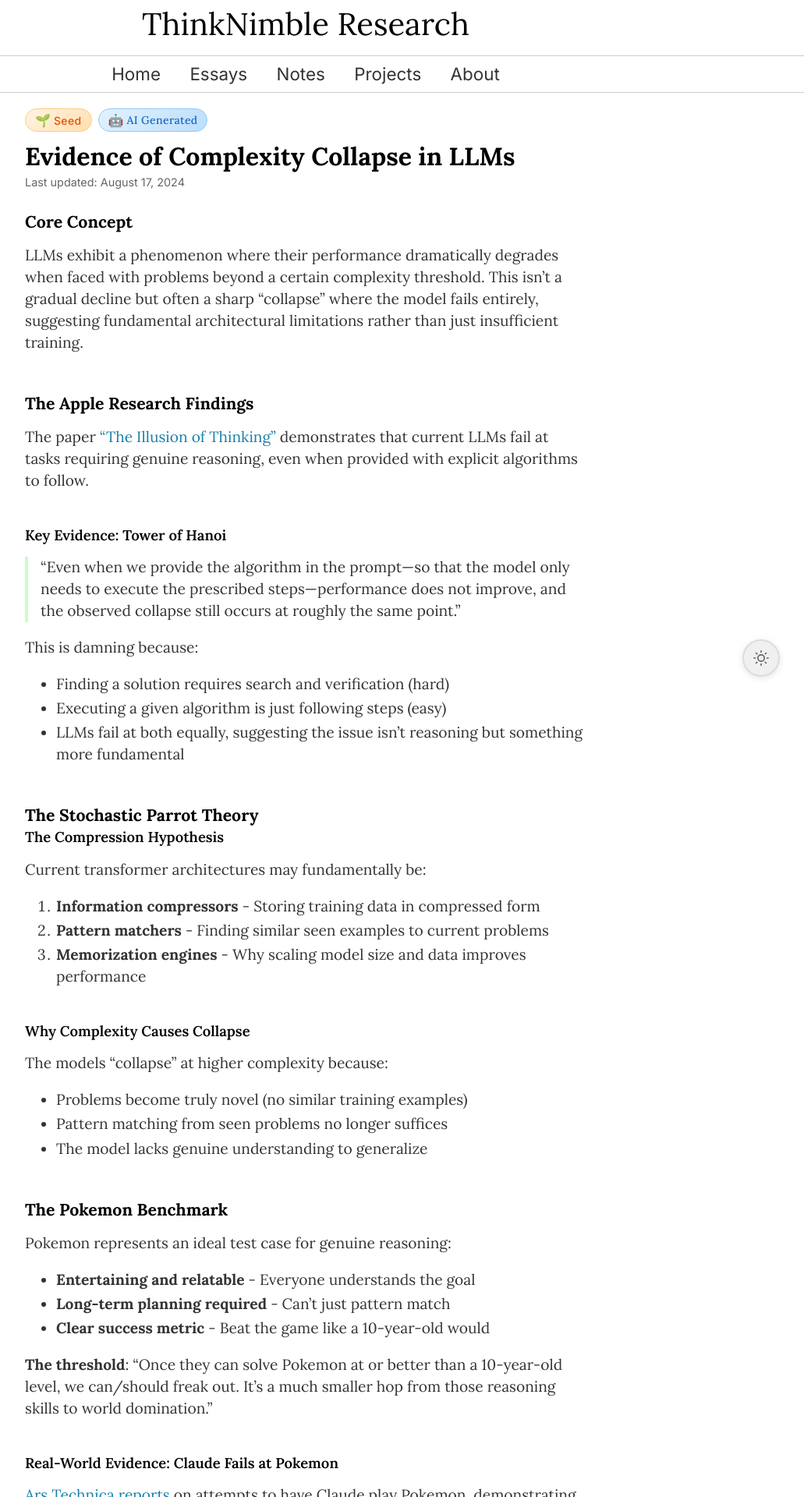
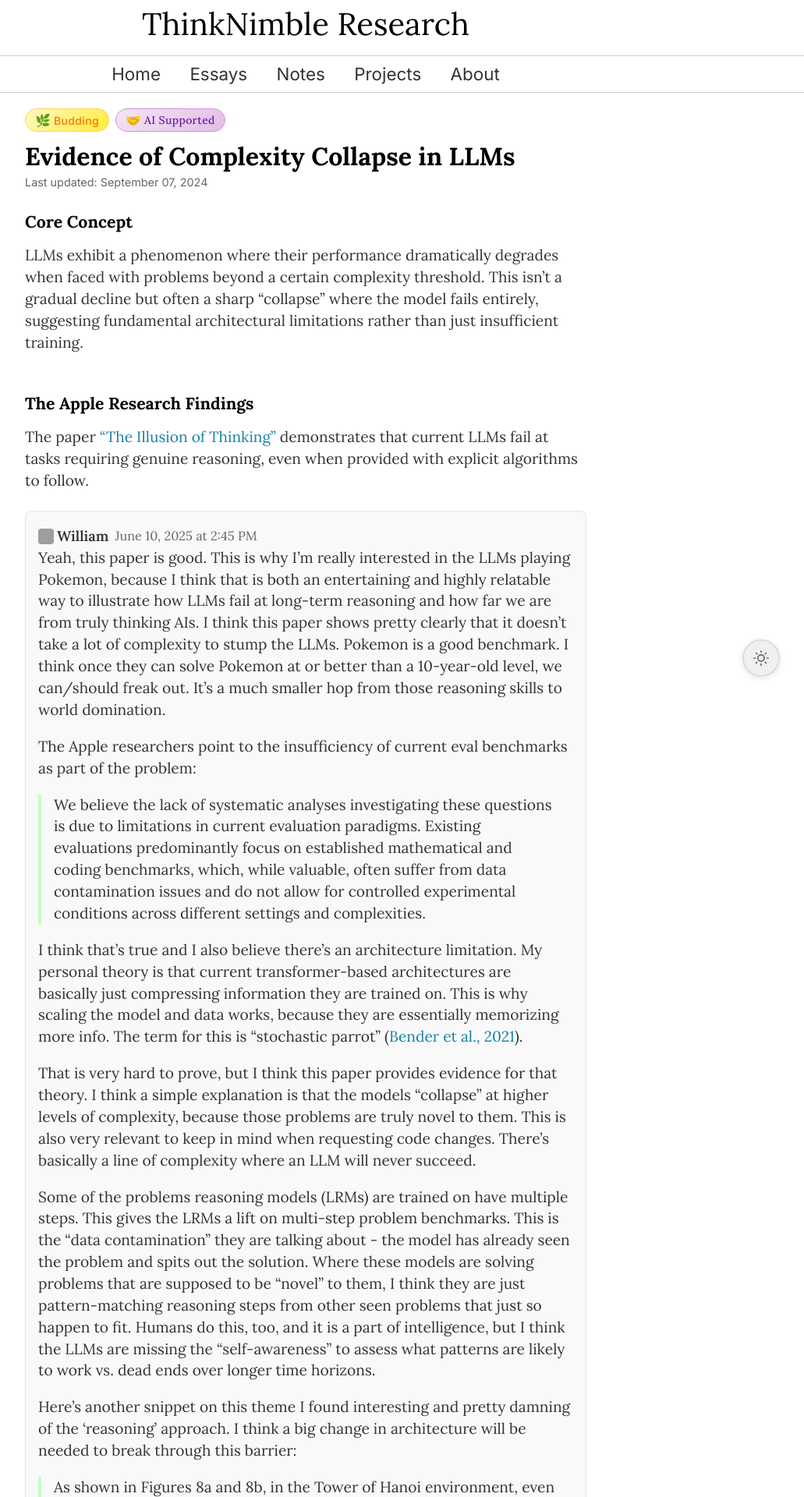
Before and after one commit to thinknimble/tn-research, a Jekyll site: the page built from _notes/complexity-collapse-llms.md, in a window 1280 px wide. Shown: the top 1920 px of the page at 78% size, without its empty margins (248-1279 px from the left). Built offline with Jekyll 4.4.1, drawn with Linux system fonts in a browser that asks for light colours; comment, search, counter and statistics services are not loaded; some of the changed text lies outside the part shown; grey boxes are pictures that could not be loaded.

Commit message:
Update complexity collapse note with team discussion and improvements
- Add team Slack conversation about the Apple paper and Pokemon benchmark
- Include complexity collapse graph from the paper
- Convert stochastic parrot footnote to inline citation (Bender et al., 2021)
- Remove redundant sections that repeated points from the discussion
- Add responses from Marcy about telling her nephews about AI world domination

```diff
--- a/_notes/complexity-collapse-llms.md
+++ b/_notes/complexity-collapse-llms.md
@@ -1,11 +1,11 @@
 ---
 layout: note
 title: "Evidence of Complexity Collapse in LLMs"
-date: 2024-08-17
-updated: 2024-08-17
-status: seed
-attribution: ai-generated
-summary: "Apple research reveals LLMs hit sharp performance cliffs at complexity thresholds, failing even when given explicit algorithms to follow—suggesting fundamental architectural limits."
+date: 2024-06-10
+updated: 2024-09-07
+status: budding
+attribution: ai-supported
+summary: "Apple research suggests LLMs hit sharp performance cliffs at complexity thresholds, failing even when given explicit algorithms to follow. This suggests fundamental architectural limits."
 tags: [AI, llm-limitations, reasoning, complexity, architecture, benchmarking]
 ---
 
@@ -17,87 +17,47 @@
 
 The paper ["The Illusion of Thinking"](https://ml-site.cdn-apple.com/papers/the-illusion-of-thinking.pdf) demonstrates that current LLMs fail at tasks requiring genuine reasoning, even when provided with explicit algorithms to follow.
 
-### Key Evidence: Tower of Hanoi
+<div class="conversation">
+{% message author-id="william-huster" name="first" time="June 10, 2025 at 2:45 PM" %}
+Yeah, this paper is good. This is why I'm really interested in the LLMs playing Pokemon, because I think that is both an entertaining and highly relatable way to illustrate how LLMs fail at long-term reasoning and how far we are from truly thinking AIs. I think this paper shows pretty clearly that it doesn't take a lot of complexity to stump the LLMs. Pokemon is a good benchmark. I think once they can solve Pokemon at or better than a 10-year-old level, we can/should freak out. It's a much smaller hop from those reasoning skills to world domination.
 
-> "Even when we provide the algorithm in the prompt—so that the model only needs to execute the prescribed steps—performance does not improve, and the observed collapse still occurs at roughly the same point."
+The Apple researchers point to the insufficiency of current eval benchmarks as part of the problem:
 
-This is damning because:
+> We believe the lack of systematic analyses investigating these questions is due to limitations in current evaluation paradigms. Existing evaluations predominantly focus on established mathematical and coding benchmarks, which, while valuable, often suffer from data contamination issues and do not allow for controlled experimental conditions across different settings and complexities.
 
-- Finding a solution requires search and verification (hard)
-- Executing a given algorithm is just following steps (easy)
-- LLMs fail at both equally, suggesting the issue isn't reasoning but something more fundamental
+I think that's true and I also believe there's an architecture limitation. My personal theory is that current transformer-based architectures are basically just compressing information they are trained on. This is why scaling the model and data works, because they are essentially memorizing more info. The term for this is "stochastic parrot" ([Bender et al., 2021](https://dl.acm.org/doi/10.1145/3442188.3445922)).
 
-## The Stochastic Parrot Theory
+That is very hard to prove, but I think this paper provides evidence for that theory. I think a simple explanation is that the models "collapse" at higher levels of complexity, because those problems are truly novel to them. This is also very relevant to keep in mind when requesting code changes. There's basically a line of complexity where an LLM will never succeed.
 
-### The Compression Hypothesis
+Some of the problems reasoning models (LRMs) are trained on have multiple steps. This gives the LRMs a lift on multi-step problem benchmarks. This is the "data contamination" they are talking about - the model has already seen the problem and spits out the solution. Where these models are solving problems that are supposed to be "novel" to them, I think they are just pattern-matching reasoning steps from other seen problems that just so happen to fit. Humans do this, too, and it is a part of intelligence, but I think the LLMs are missing the "self-awareness" to assess what patterns are likely to work vs. dead ends over longer time horizons.
 
-Current transformer architectures may fundamentally be:
+Here's another snippet on this theme I found interesting and pretty damning of the 'reasoning' approach. I think a big change in architecture will be needed to break through this barrier:
 
-1. **Information compressors** - Storing training data in compressed form
-2. **Pattern matchers** - Finding similar seen examples to current problems
-3. **Memorization engines** - Why scaling model size and data improves performance
+> As shown in Figures 8a and 8b, in the Tower of Hanoi environment, even when we provide the algorithm in the prompt—so that the model only needs to execute the prescribed steps—performance does not improve, and the observed collapse still occurs at roughly the same point. This is noteworthy because finding and devising a solution should require substantially more computation (e.g., for search and verification) than merely executing a given algorithm.
 
-### Why Complexity Causes Collapse
+![Complexity collapse in Tower of Hanoi experiments](/static/images/posts/complexity-collapse-llms/complexity-collapse-graphs.png)
+_Figures 8a and 8b from ["The Illusion of Thinking"](https://ml-site.cdn-apple.com/papers/the-illusion-of-thinking.pdf) - Apple ML Research. Performance collapses at the same complexity threshold even when the algorithm is provided in the prompt._
 
-The models "collapse" at higher complexity because:
+{% endmessage %}
 
-- Problems become truly novel (no similar training examples)
-- Pattern matching from seen problems no longer suffices
-- The model lacks genuine understanding to generalize
+{% message author-id="marcy-ewald" name="first" time="June 10th at 1:47 PM" %}
 
-## The Pokemon Benchmark
+> I think once they can solve Pokemon at or better than a 10-year-old level, we can/should freak out. It's a much smaller hop from those reasoning skills to world domination.
 
-Pokemon represents an ideal test case for genuine reasoning:
+lol
 
-- **Entertaining and relatable** - Everyone understands the goal
-- **Long-term planning required** - Can't just pattern match
-- **Clear success metric** - Beat the game like a 10-year-old would
+i'm going to tell my nephews this
+{% endmessage %}
 
-**The threshold**: "Once they can solve Pokemon at or better than a 10-year-old level, we can/should freak out. It's a much smaller hop from those reasoning skills to world domination."
+{% message author-id="william-huster" name="first" time="June 10th at 1:51 PM" reactions="🦸:1" %}
+All your nephews are missing is immediate mental access to all the world's information 😄
+{% endmessage %}
 
-### Real-World Evidence: Claude Fails at Pokemon
+</div>
 
-[Ars Technica reports](https://arstechnica.com/ai/2025/03/why-anthropics-claude-still-hasnt-beaten-pokemon/) on attempts to have Claude play Pokemon, demonstrating the practical reality of complexity collapse. Despite being one of the most advanced LLMs available, Claude struggles with the long-term planning and strategic thinking that children master easily in the game. This validates the Pokemon benchmark as a genuine test of reasoning capabilities rather than pattern matching.
+## Real-World Evidence: Claude Fails at Pokemon
 
-## Current Evaluation Problems
-
-Apple researchers identify critical issues:
-
-> "Existing evaluations predominantly focus on established mathematical and coding benchmarks, which, while valuable, often suffer from data contamination issues and do not allow for controlled experimental conditions."
-
-### Data Contamination
-
-- Models have seen benchmark problems during training
-- They memorize solutions rather than reasoning to them
-- When problems appear "novel," models are just pattern-matching from similar seen problems
-
-## Implications for Practical Use
-
-### The Complexity Line
-
-"There's basically a line of complexity where an LLM will never succeed."
-
-For code generation and modification:
-
-- Simple, pattern-based changes work well
-- Novel architectural decisions fail
-- Complex multi-step reasoning collapses
-
-### What's Missing
-
-LLMs lack the "self-awareness" to:
-
-- Assess which patterns are likely to work
-- Identify dead ends early
-- Adjust strategies over longer time horizons
-
-## Architectural Limitations
-
-Current reasoning models (LRMs) show improvement on multi-step benchmarks, but this may be illusory:
-
-- They're trained on multi-step problems
-- Apparent reasoning is just sophisticated pattern matching
-- Without architectural change, the complexity ceiling remains
+[Ars Technica reports](https://arstechnica.com/ai/2025/03/why-anthropics-claude-still-hasnt-beaten-pokemon/) on attempts to have Claude play Pokemon, demonstrating the practical reality of complexity collapse. Despite being one of the most advanced LLMs available, Claude struggles with the long-term planning and strategic thinking that children master easily in the game.
 
 ## Future Directions
 
@@ -108,11 +68,4 @@
 3. **Self-assessment mechanisms** for strategy evaluation
 4. **Working memory** for maintaining complex state
 
-## The Bottom Line
-
-Current LLMs are sophisticated pattern matchers, not reasoning engines. They compress and retrieve information brilliantly but collapse when faced with genuine novelty or complexity. This fundamental limitation shapes what we can realistically expect from them.
-
 ---
-
-Tags: #AI #LLMlimitations #Reasoning #Complexity #Architecture #Benchmarking
-Related: [[LLM Agents - Command Line for Everyone]] [[Natural Language as the New Programming Syntax]] [[The Stochastic Parrot Hypothesis]]
--- a/static/css/style.css
+++ b/static/css/style.css
@@ -1090,9 +1090,9 @@
 .conversation {
   margin: 1.5rem 0;
   padding: 1rem;
-  background: #f8f8f8;
+  background: #f9f9f9;
   border-radius: 8px;
-  border: 1px solid #e0e0e0;
+  border: 1px solid #e5e5e5;
 }
 
 .conversation-message {
@@ -1152,6 +1152,12 @@
   color: #999;
 }
 
+/* Light mode conversation styles */
+html[data-theme="light"] .conversation {
+  background: #f9f9f9;
+  border-color: #e5e5e5;
+}
+
 /* Message reactions styling */
 .message-reactions {
   margin-top: 0.5rem;
```
Also changed, not shown: _notes/infinite-ui.md (+1 -1 lines), _notes/information-density-ai-value.md (+1 -1 lines), _notes/natural-language-programming.md (+1 -1 lines), static/images/posts/complexity-collapse-llms/complexity-collapse-graphs.png (added).
